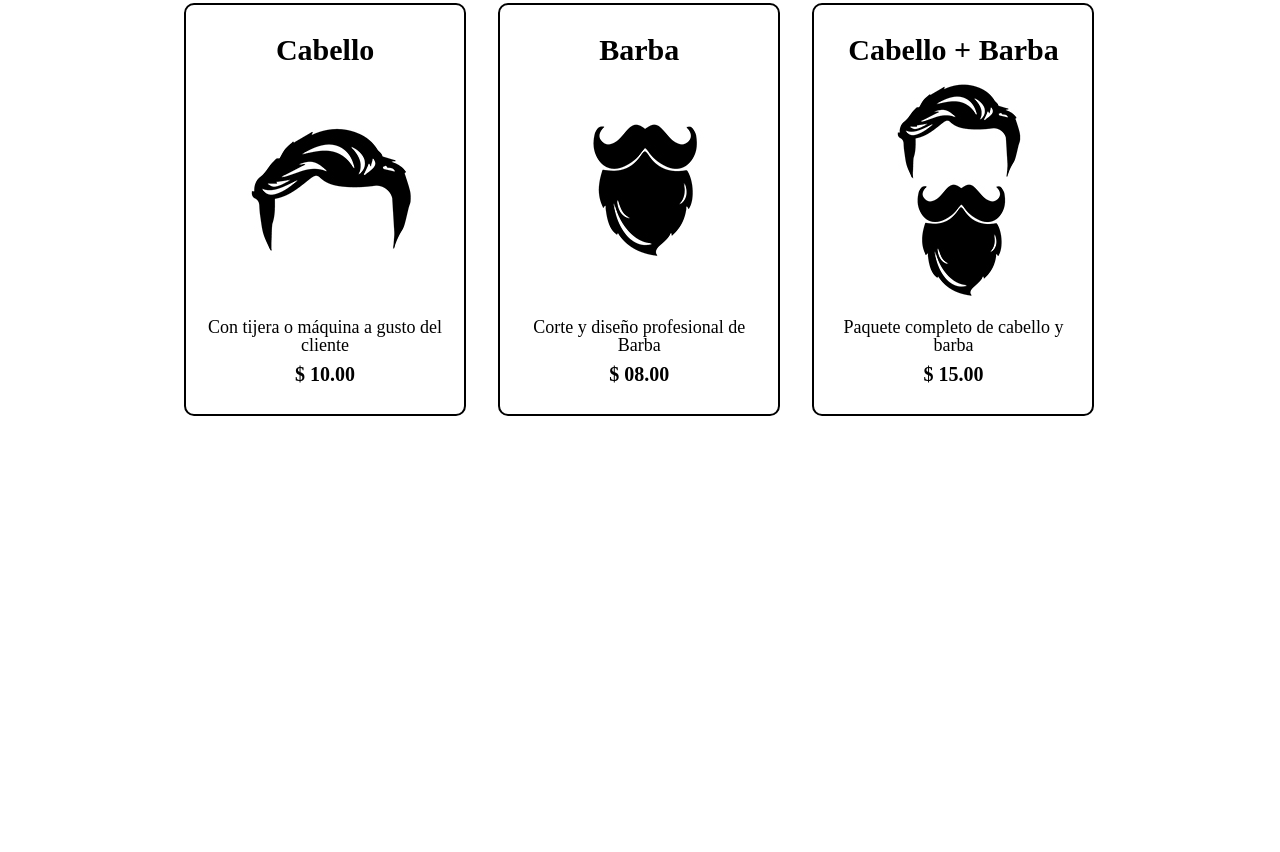
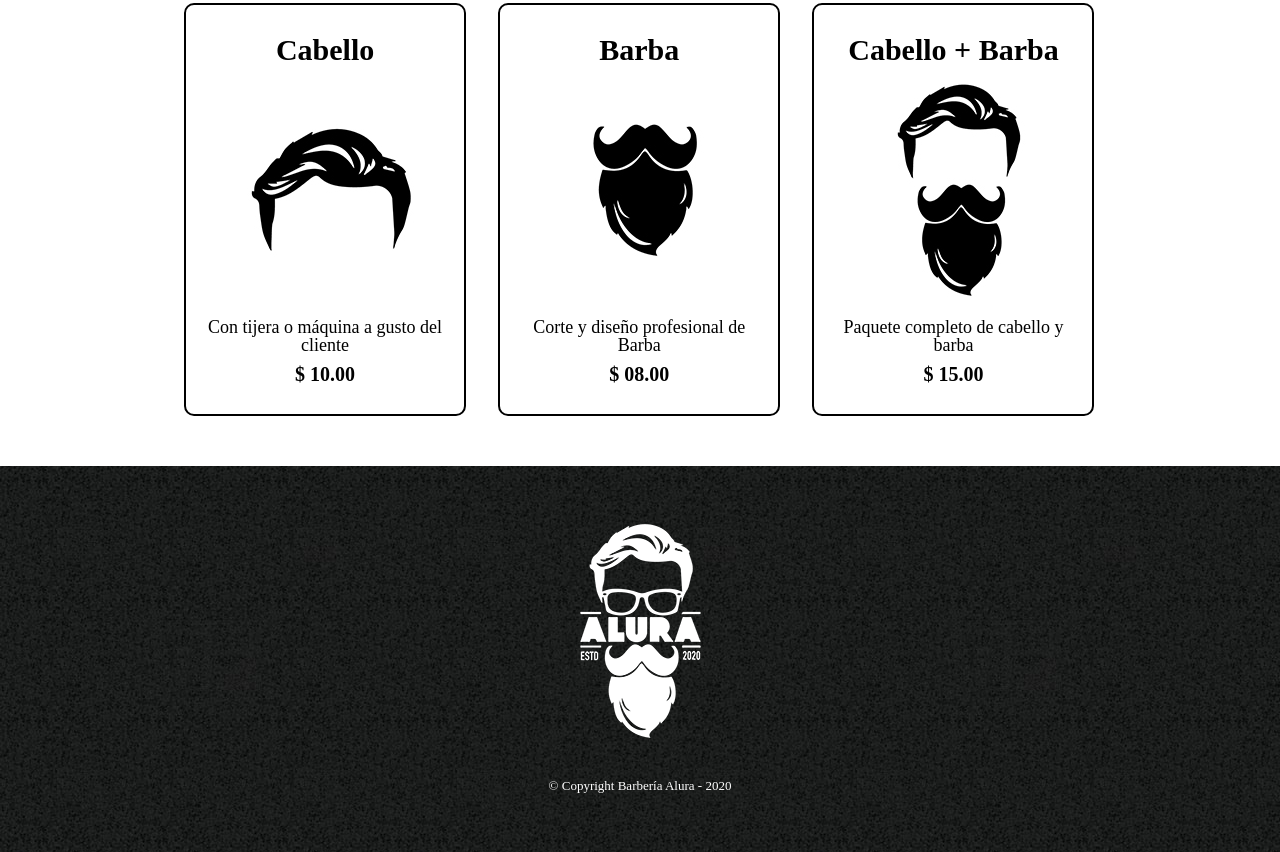
Before and after one commit to CarlosMunera/PracticasAluraOracle_HTML5yCSS3_2, a plain HTML site: page productos.html in a window 1280 px wide. Shown: the part 340-1192 px from the top of the page. Before the commit the page ends 806 px from the top, so only its background shows below. Drawn offline with Linux system fonts and the light colour scheme.

Commit message:
Finalizada actividad 7.Finalizando la página de productos

```diff
--- a/productos.css
+++ b/productos.css
@@ -80,3 +80,15 @@ nav a:hover {
     color: #c78c19;
     text-decoration: underline;
 }
+
+footer {
+    text-align: center;
+    background-image: url(imagenes/bg.jpg);
+    padding: 40px;
+}
+
+.copyright {
+    color: #FFFFFF;
+    font-size: 13px;
+    margin: 20px;
+}
--- a/productos.html
+++ b/productos.html
@@ -44,6 +44,10 @@
             </li>
         </ul>
     </main>
+    <footer>
+        <img src="imagenes/logo-blanco.png" alt="logo barbería">
+        <p class="copyright"> &copy; Copyright Barbería Alura - 2020</p>
+    </footer>
 </body>
 
 </html>
```
